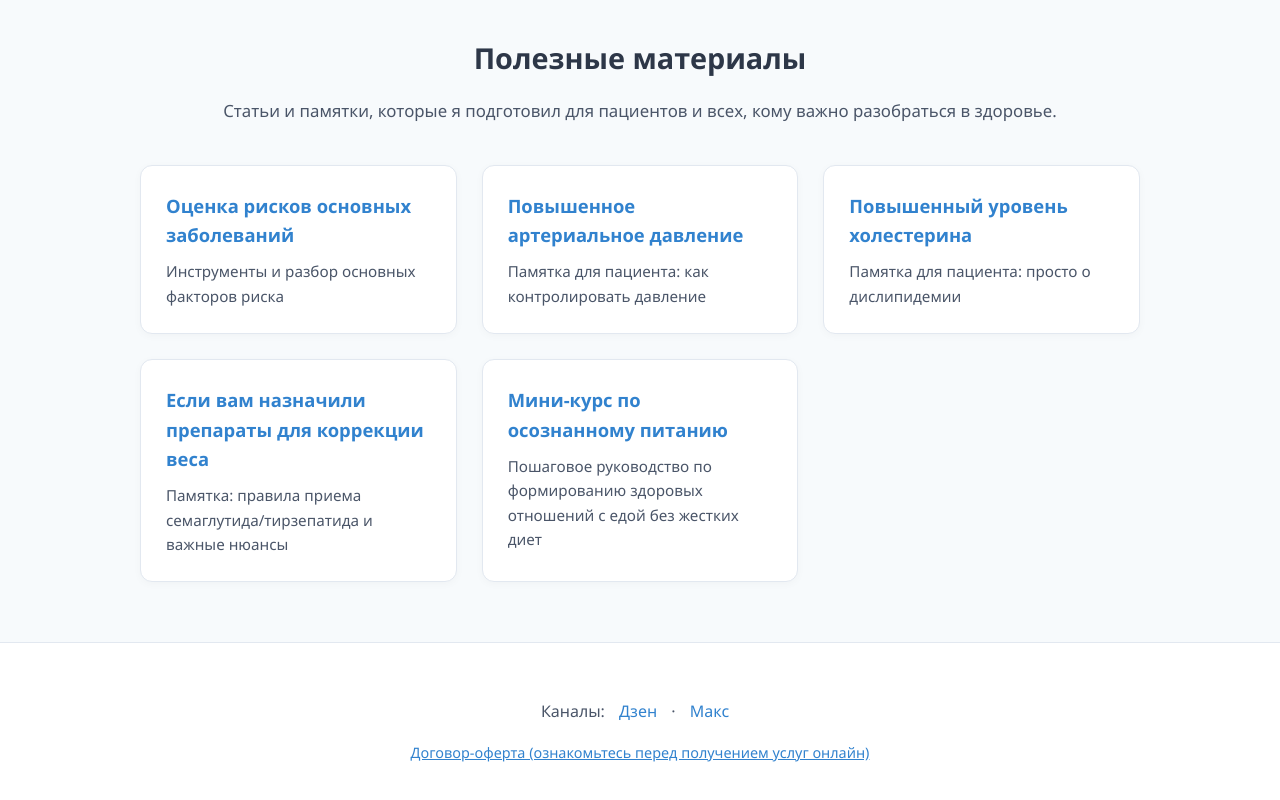
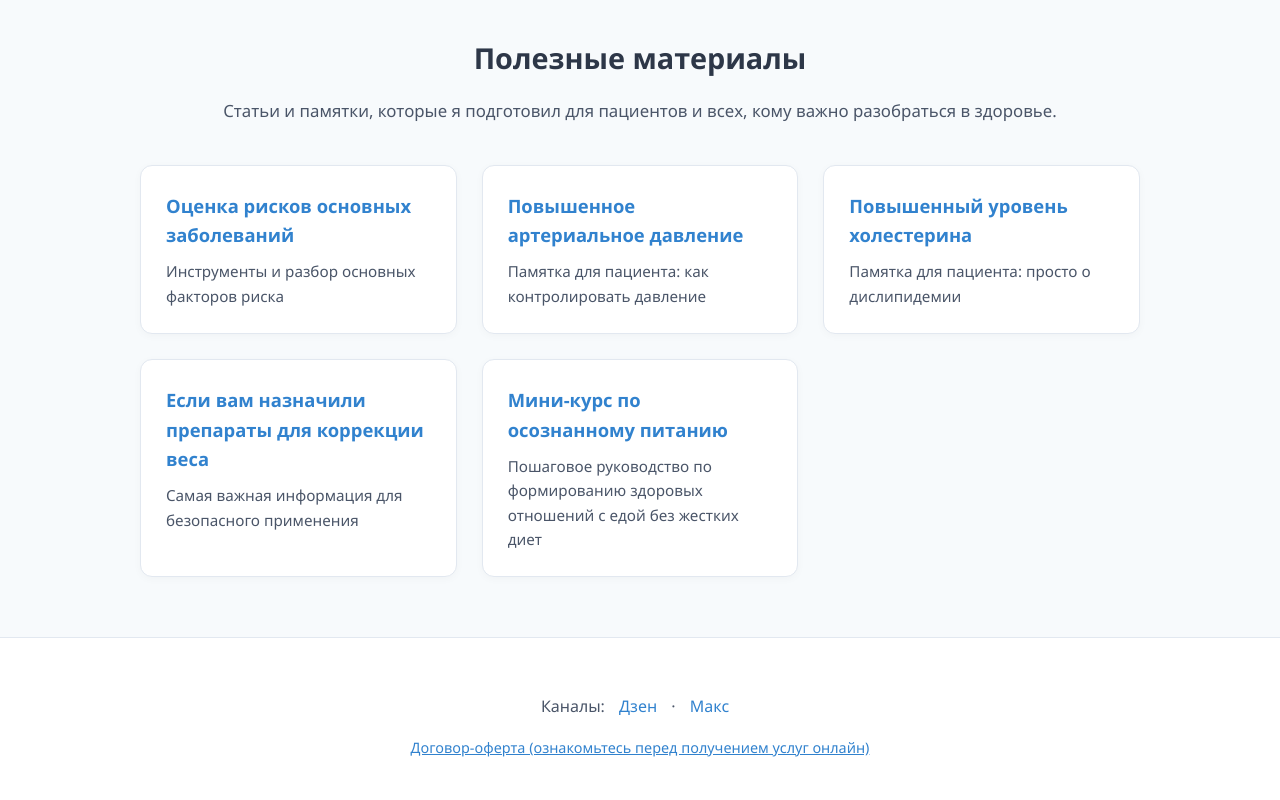
Before and after one commit to Andrey1286/my-personal-hub, a plain HTML site: page index.html in a window 1280 px wide. Shown: the part 460-1260 px from the top of the page. Drawn offline with Linux system fonts and the light colour scheme.

Commit message:
Update index.html

```diff
--- a/index.html
+++ b/index.html
@@ -58,7 +58,7 @@
             </a>
             <a href="https://andrey1286.github.io/gpp-1-gip/" class="card" target="_blank">
                 <h3>Если вам назначили препараты для коррекции веса</h3>
-                <p>Памятка: правила приема семаглутида/тирзепатида и важные нюансы</p>
+                <p>Самая важная информация для безопасного применения</p>
             </a>
             <a href="https://andrey1286.github.io/osoznannoe-pitanie/" class="card" target="_blank">
                 <h3>Мини-курс по осознанному питанию</h3>
```
